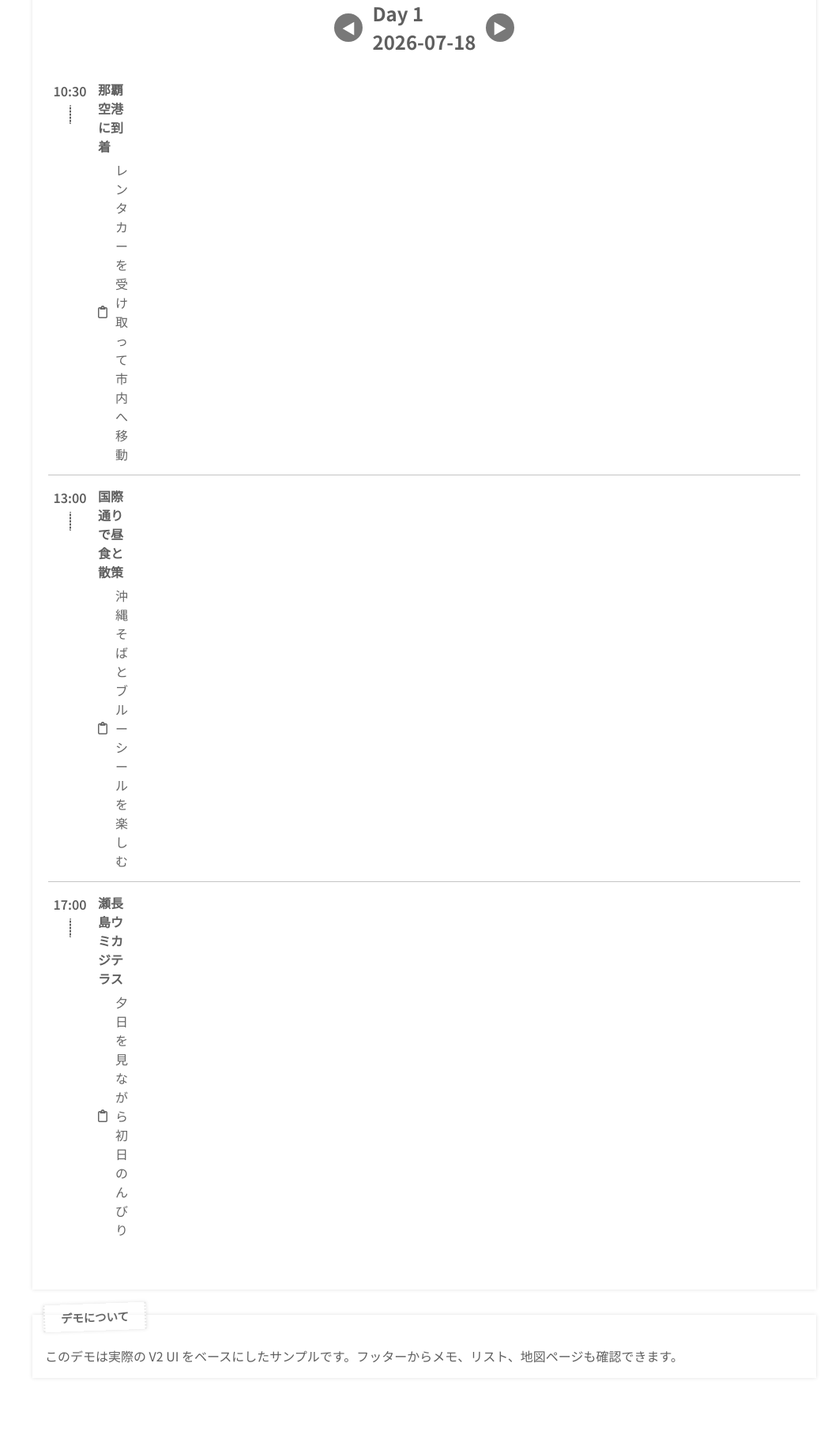
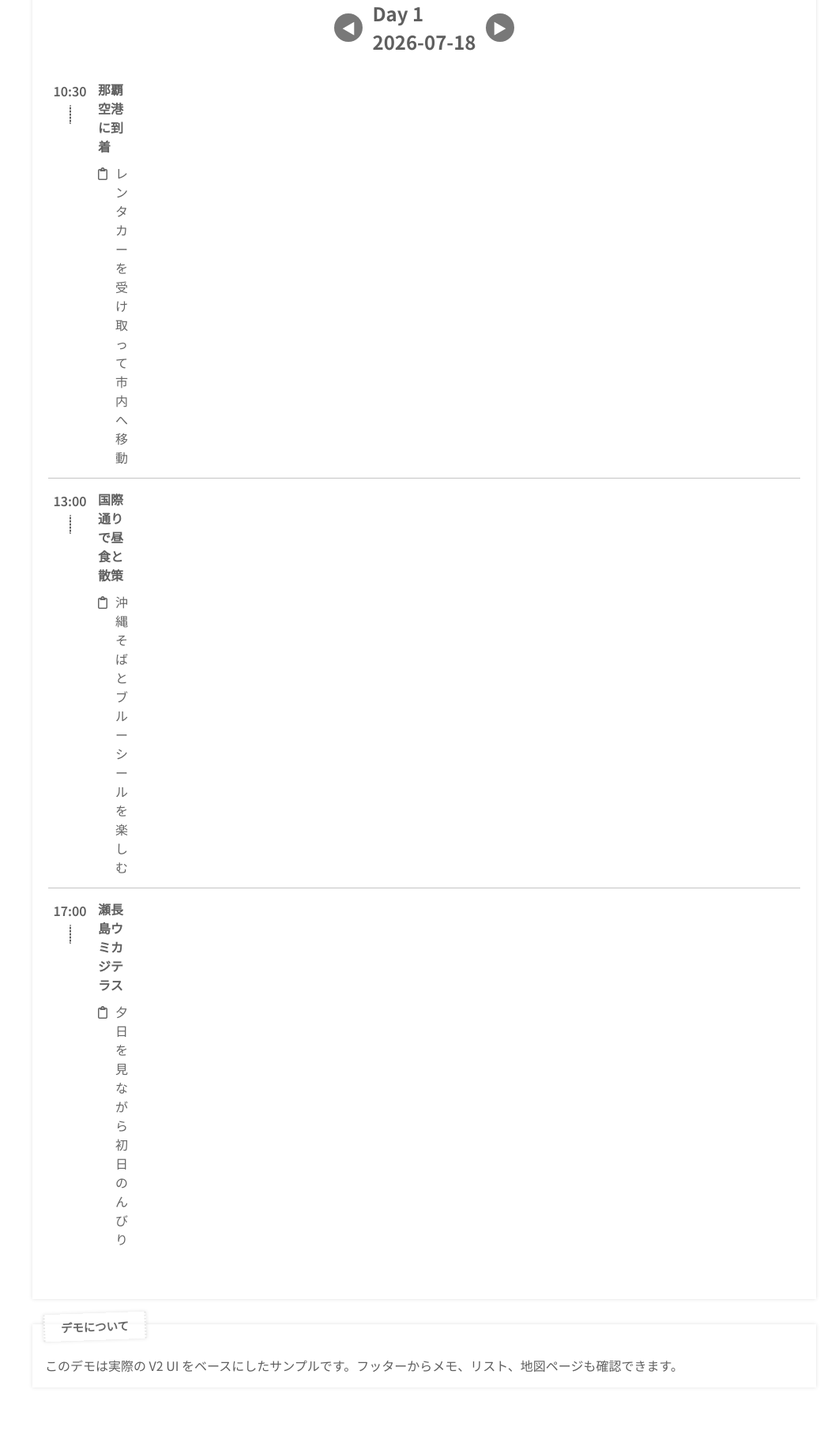
Before and after one commit to naga-T28/tabisync, a Django app: page /demo/v2/ in a window 1280 px wide. Shown: the part 416-2237 px from the top of the page at 79% size, without its empty margins (223-1280 px from the left). Before the commit the page ends 2162 px from the top, so only its background shows below. Run offline with Django 4.2, Linux system fonts and the light colour scheme; parts of the project's set-up code (start-up, migrations or seed data) failed here and were passed over; some libraries are stand-ins or nearby versions; some web fonts are replaced.

Commit message:
[update]：margin調整

```diff
--- a/project_tabisync/static/css/style_v2_1.css
+++ b/project_tabisync/static/css/style_v2_1.css
@@ -1104,22 +1104,25 @@ article.privacy-policy,
 }
 
 .display-description {
-  margin-top: 6px;
+  margin-top: 10px;
   color: #666;
   white-space: pre-wrap;
   gap: 10px;
   display: flex;
-  align-items: center;
+  align-items: flex-start;
+}
+.display-description i {
+  margin-top: 5px;
 }
 
 .row-place-line {
-  margin-top: 6px;
+  margin-top: 10px;
   gap: 10px;
 }
 
 .place-open-btn {
   display: flex;
-  align-items: center;
+  align-items: flex-start;
   gap: 10px;
   border: none;
   background: none;
--- a/project_tabisync/static/scss/content_V2/_content.scss
+++ b/project_tabisync/static/scss/content_V2/_content.scss
@@ -522,22 +522,25 @@
 }
 
 .display-description {
-  margin-top: 6px;
+  margin-top: 10px;
   color: #666;
   white-space: pre-wrap;
   gap: 10px;
   display: flex;
-  align-items: center;
+  align-items: flex-start;
+  i{
+    margin-top: 5px;
+  }
 }
 
 .row-place-line {
-  margin-top: 6px;
+  margin-top: 10px;
   gap: 10px;
 }
 
 .place-open-btn {
   display: flex;
-  align-items: center;
+  align-items: flex-start;
   gap:10px;
   border: none;
   background: none;
@@ -546,6 +549,9 @@
   cursor: pointer;
   color: inherit;
   font: inherit;
+  i{
+    margin-top: 5px;
+  }
 }
 
 .place-open-btn:hover .place-name-text {
```
Also changed, not shown: other parts of project_tabisync/static/css/style_v2_1.css (+3 -47 lines), 1 other file.
